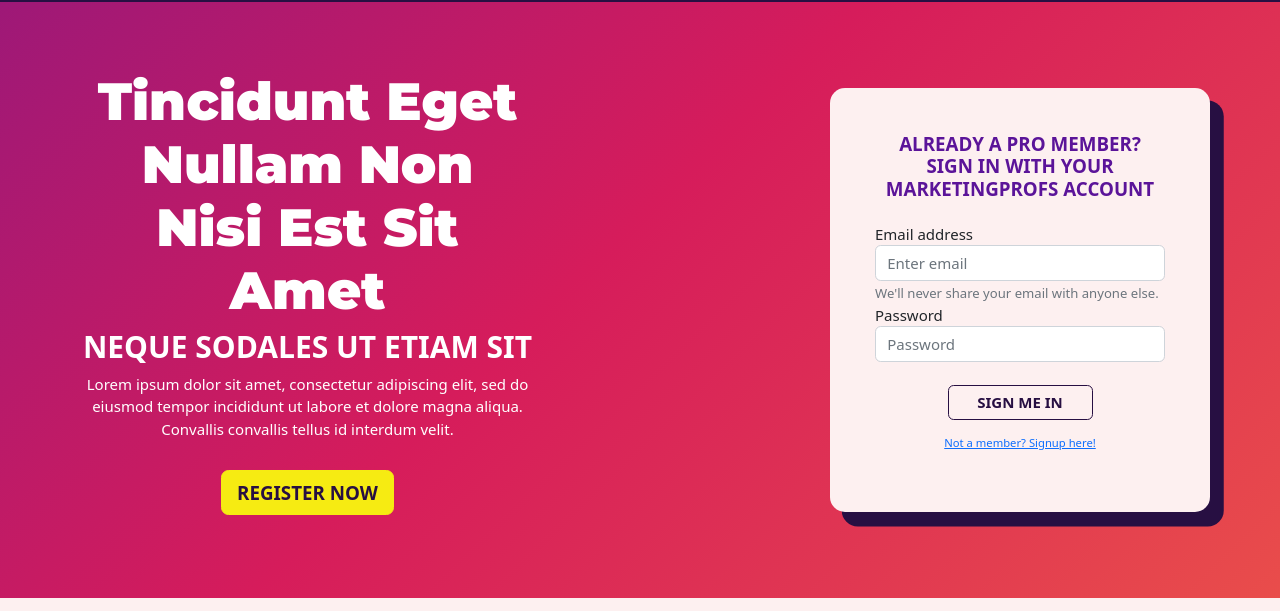
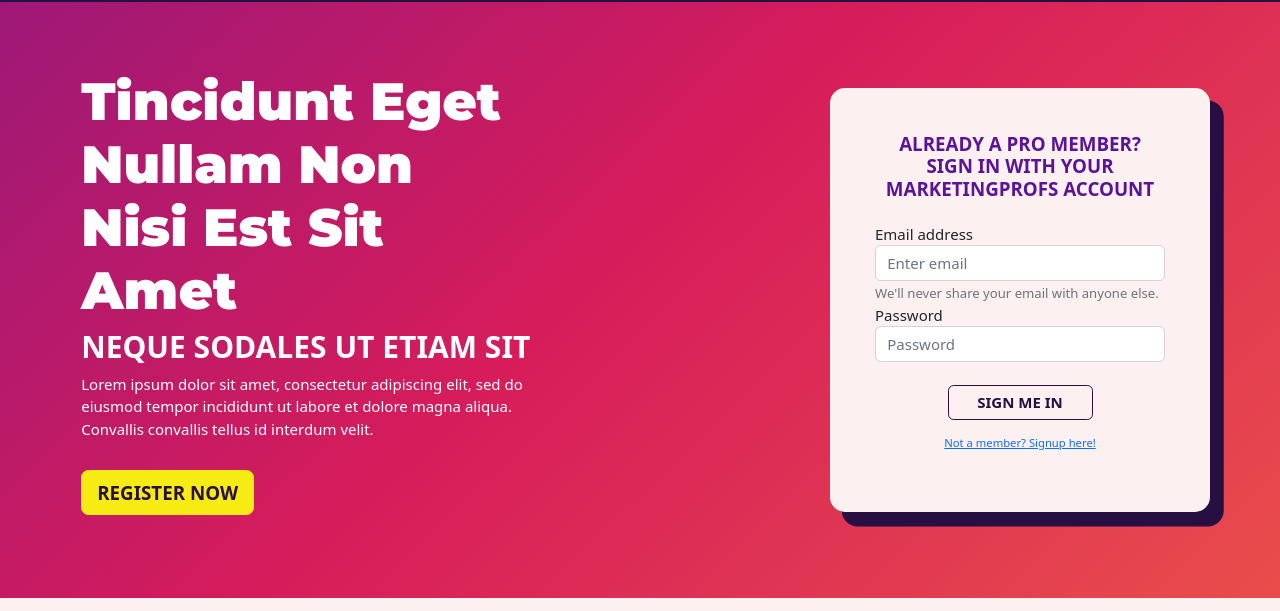
Before and after one commit to ianj-mprofs/shakeup-b2b, a plain HTML site: page index.html in a window 1280 px wide. Shown: the part 189-800 px from the top of the page. Drawn offline with nearby package versions, Linux system fonts and the light colour scheme.

Commit message:
fixed hero text alignment

```diff
--- a/index.html
+++ b/index.html
@@ -116,7 +116,7 @@
       <section class="hero container-fluid d-flex align-items-center p-2 p-lg-5">
         <div class="container">
           <div class="row flex-column flex-md-row justify-content-between align-items-center">
-            <div class="col-12 col-md-7 col-lg-5 text-white my-4 text-center text-md-left">
+            <div class="col-12 col-md-7 col-lg-5 text-white my-4 text-center text-md-start">
               <h1 class="display-4">
                 Tincidunt Eget Nullam
                 Non Nisi Est Sit Amet
```
